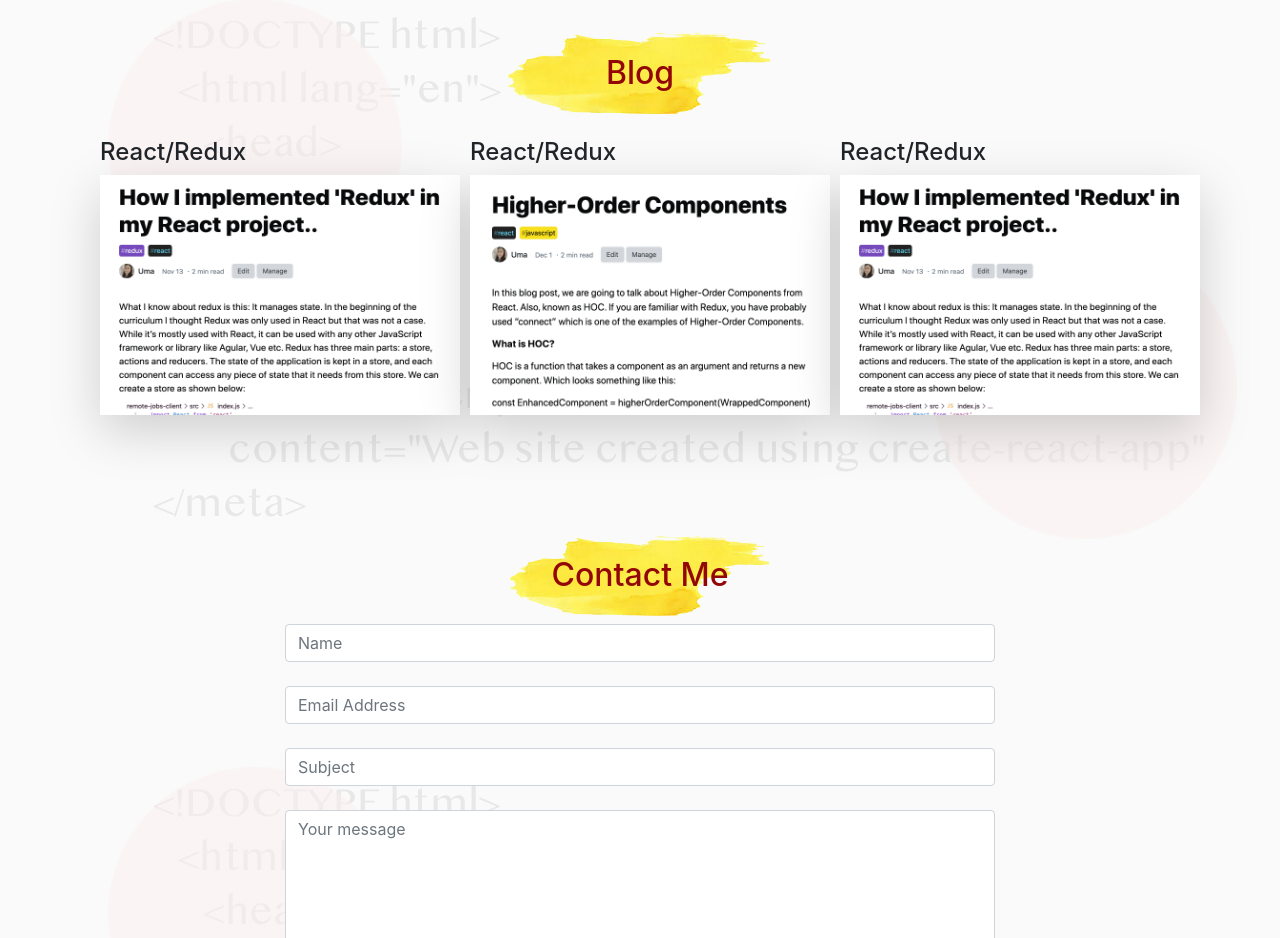
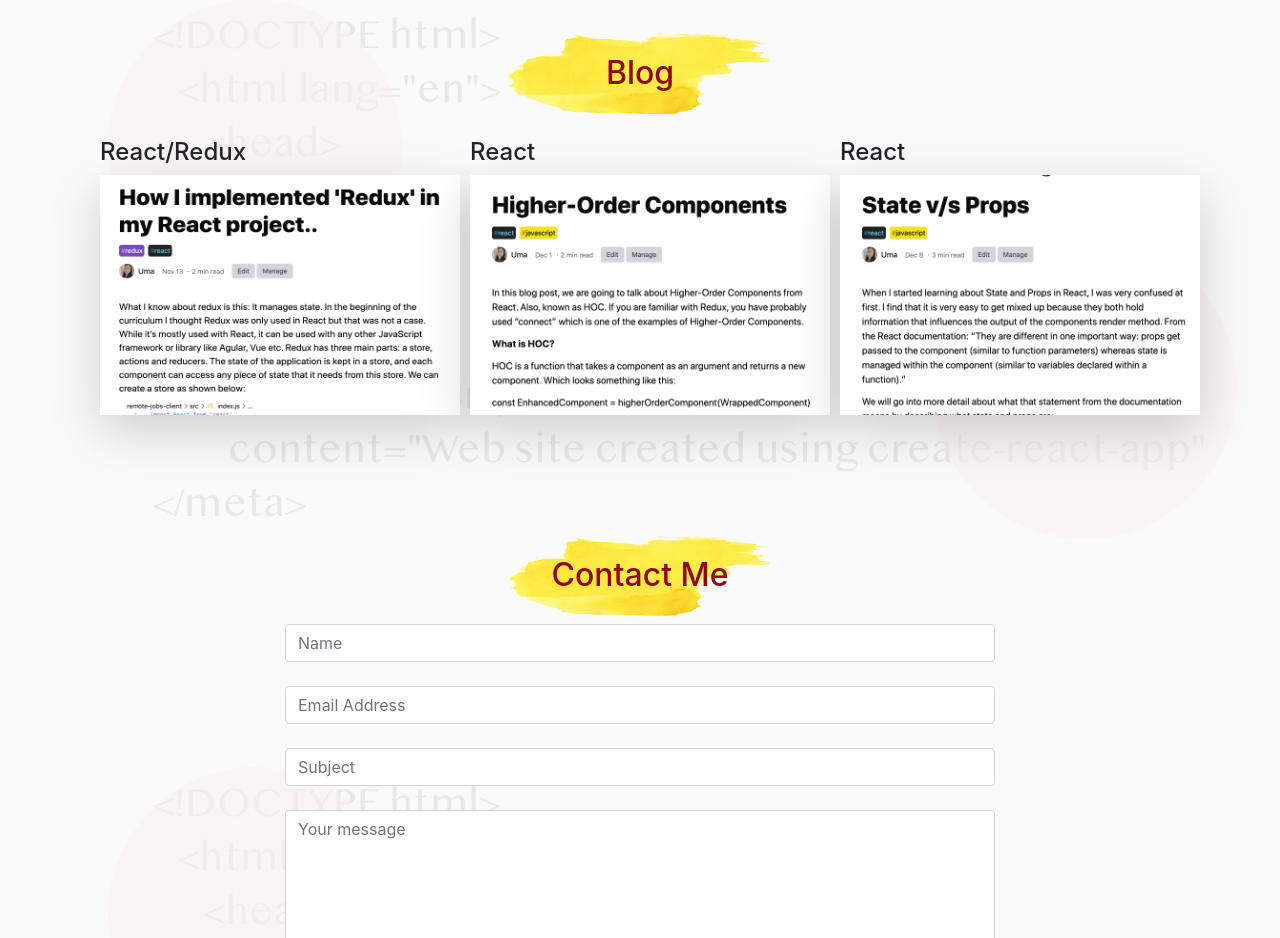
Before and after one commit to mdr-uma/portfolio, a React (Create React App) app: page / in a window 1280 px wide. Shown: the part 2440-3378 px from the top of the page. Built offline with nearby package versions, Linux system fonts and the light colour scheme.

Commit message:
add blog and image

```diff
--- a/src/components/Blog.js
+++ b/src/components/Blog.js
@@ -1,6 +1,7 @@
 import React from 'react'
 import image from '../images/redux.png'
 import image1 from '../images/higher-order.png'
+import image2 from '../images/state vs props.png'
 
 const Blog = () => {
     return(
@@ -15,15 +16,15 @@ const Blog = () => {
                     </a>
                 </div>
                 <div className="col-sm-4 pt-3">
-                    <h4>React/Redux</h4>
+                    <h4>React</h4>
                     <a href="https://dev.to/uma/higher-order-components-5e52">
                         <img width="360px" height="240px" src={image1} alt="pic" className="shadow-lg" />
                     </a>
                 </div>
                 <div className="col-sm-4 pt-3">
-                    <h4>React/Redux</h4>
-                    <a href="https://dev.to/uma/how-i-implemented-redux-in-my-react-project-3c79">
-                        <img width="360px" height="240px" src={image} alt="pic" className="shadow-lg" />
+                    <h4>React</h4>
+                    <a href="https://dev.to/uma/state-v-s-props-3pn0">
+                        <img width="360px" height="240px" src={image2} alt="pic" className="shadow-lg" />
                     </a>
                 </div>
             </div>
```
